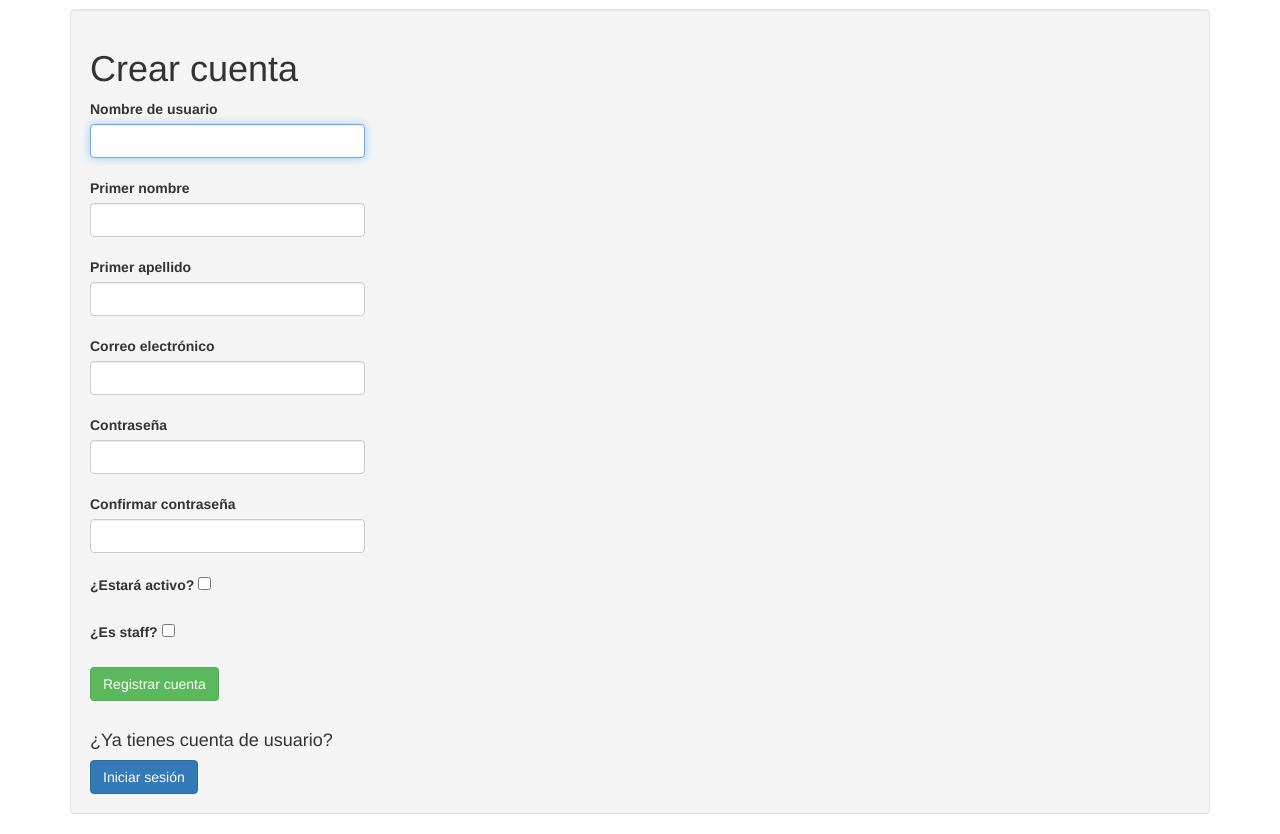
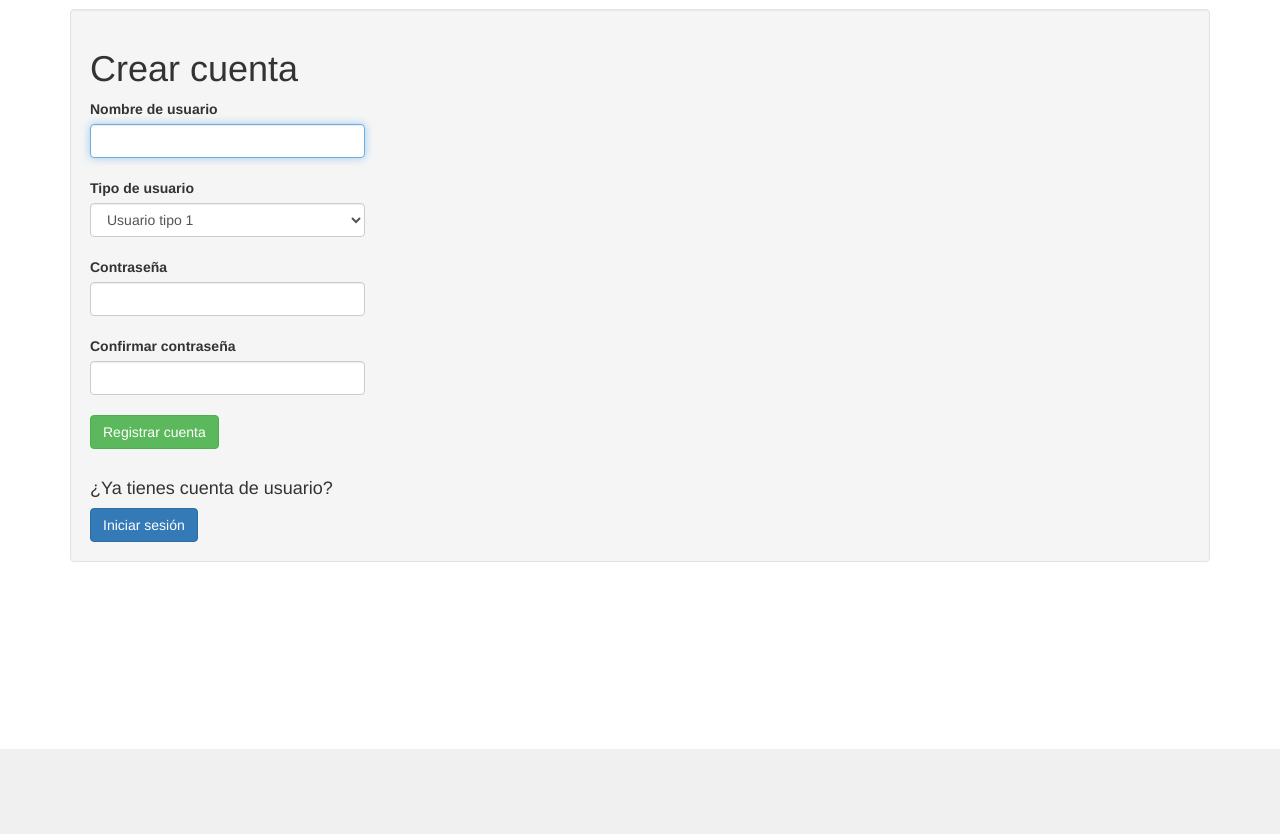
Before and after one commit to argenisosorio/registro_vistas_clases, a Django app: page /register in a window 1280 px wide. Shown: the part 51-885 px from the top of the page. After the commit the page ends 800 px from the top, so only its background shows below. Run offline with Django 3.2, Linux system fonts and the light colour scheme; the visitor is signed in with stand-in values (Sample User, id 1); some libraries are stand-ins or nearby versions.

Commit message:
Jugando con los tipos de usuarios y el last_name

```diff
--- a/registro/templates/registro/base.html
+++ b/registro/templates/registro/base.html
@@ -54,6 +54,7 @@
             <a href="#" class="dropdown-toggle" data-toggle="dropdown" role="button" aria-haspopup="true" aria-expanded="false">Usuarios <span class="caret"></span></a>
             <ul class="dropdown-menu">
               <li><a href="{% url 'usuarios:list_users' %}">Lista</a></li>
+              <li><a href="{% url 'usuarios:register' %}">Registrar</a></li>
             </ul>
           </li>
           <li class="dropdown">
--- /dev/null
+++ b/usuarios/constantes.py
@@ -0,0 +1,6 @@
+# -*- coding: utf-8 -*-
+type_users = (
+    ('user_1','Usuario tipo 1'),
+    ('user_2','Usuario tipo 2'),
+    ('user_3','Usuario tipo 3'),
+)
--- a/usuarios/forms.py
+++ b/usuarios/forms.py
@@ -8,6 +8,7 @@
     ModelForm, TextInput, EmailInput, CharField, EmailField, PasswordInput, Select, CheckboxInput
 )
 from django import forms
+from constantes import *
 
 
 class LoginForm(AuthenticationForm):
@@ -53,17 +54,18 @@
     first_name = forms.CharField(label='Primer nombre',widget=TextInput(attrs={
         'class':'form-control input-md',
         'style': 'min-width: 0; width: 25%; display: inline;',
-    }), required = True)
+    }), required = False)
 
-    last_name = forms.CharField(label='Primer apellido',widget=TextInput(attrs={
+    last_name = forms.ChoiceField(label='Tipo de usuario', widget=Select(attrs={
         'class':'form-control input-md',
         'style': 'min-width: 0; width: 25%; display: inline;',
-    }), required = True)
+        'required': 'True',
+    }), choices = type_users)
 
     email = forms.EmailField(label='Correo electrónico',widget=TextInput(attrs={
         'class':'form-control input-md',
         'style': 'min-width: 0; width: 25%; display: inline;',
-    }), required = True)
+    }), required = False)
 
     is_active = forms.BooleanField(label='¿Estará activo?',widget=CheckboxInput(attrs={
         #'class':'form-control input-md',
@@ -94,10 +96,11 @@
         'style': 'min-width: 0; width: 25%; display: inline;',
     }), required = False)
 
-    last_name = forms.CharField(label='Primer apellido',widget=TextInput(attrs={
+    last_name = forms.ChoiceField(label='Tipo de usuario', widget=Select(attrs={
         'class':'form-control input-md',
         'style': 'min-width: 0; width: 25%; display: inline;',
-    }), required = False)
+        'required': 'True',
+    }), choices = type_users)
 
     email = forms.EmailField(label='Correo electrónico',widget=TextInput(attrs={
         'class':'form-control input-md',
--- a/usuarios/templates/usuarios/list_users.html
+++ b/usuarios/templates/usuarios/list_users.html
@@ -6,9 +6,7 @@
   <thead>
     <tr>
       <th>Nombre de usuario</th>
-      <th>Primer nombre</th>
-      <th>Primer apellido</th>
-      <th>Correo electrónico</th>
+      <th>Tipo de usuario</th>
       <th>Fecha de registro</th>
       <th>Último acceso</th>
       <th>¿Está activo?</th>
@@ -20,9 +18,7 @@
     {% for user in object_list %}
     <tr>
       <td>{{ user.username }}</td>
-      <td>{{ user.first_name }}</td>
       <td>{{ user.last_name }}</td>
-      <td>{{ user.email }}</td>
       <td>{{ user.date_joined }}</td>
       <td>{{ user.last_login }}</td>
       {% if user.is_active == True %}
--- a/usuarios/templates/usuarios/register.html
+++ b/usuarios/templates/usuarios/register.html
@@ -12,30 +12,12 @@
   {% endif %}
   <br />
   <br />
-  <label>{{ form.first_name.label }}</label>
-  <br />
-  {{ form.first_name }}
-  {% if form.first_name.errors %}
-    <br />
-    <b>Alert: </b>{{ form.first_name.errors}}
-  {% endif %}
-  <br />
-  <br />
   <label>{{ form.last_name.label }}</label>
   <br />
   {{ form.last_name }}
   {% if form.last_name.errors %}
     <br />
     <b>Alert: </b>{{ form.last_name.errors}}
-  {% endif %}
-  <br />
-  <br />
-  <label>{{ form.email.label }}</label>
-  <br />
-  {{ form.email }}
-  {% if form.email.errors %}
-    <br />
-    <b>Alert: </b>{{ form.email.errors}}
   {% endif %}
   <br />
   <br />
@@ -57,22 +39,6 @@
   {% endif %}
   <br />
   <br />
-  <label>{{ form.is_active.label }}</label>
-  {{ form.is_active }}
-  {% if form.is_active.errors %}
-    <br />
-    <b>Alert: </b>{{ form.is_active.errors}}
-  {% endif %}
-  <br />
-  <br />
-  <label>{{ form.is_staff.label }}</label>
-  {{ form.is_staff }}
-  {% if form.is_staff.errors %}
-    <br />
-    <b>Alert: </b>{{ form.is_staff.errors}}
-  {% endif %}
-  <br />
-  <br />
   <button class="btn btn-success" type="submit">Registrar cuenta</button>
 </form>
 <br />
--- a/usuarios/views.py
+++ b/usuarios/views.py
@@ -62,8 +62,10 @@
         self.object.last_name = form.cleaned_data['last_name']
         self.object.password1 = form.cleaned_data['password1']
         self.object.password2 = form.cleaned_data['password2']
-        self.object.is_staff = form.cleaned_data['is_staff']
-        self.object.is_active = form.cleaned_data['is_active']
+        #self.object.is_staff = form.cleaned_data['is_staff']
+        #self.object.is_active = form.cleaned_data['is_active']
+        self.object.is_active = 1
+        self.object.is_staff = 0
         self.object.save()
         messages.success(self.request, self.success_message)
         return super(RegisterUser, self).form_valid(form)
```
Also changed, not shown: registro/views.py (+20 -0 lines), usuarios/templates/usuarios/edit_user.html (+0 -34 lines).
